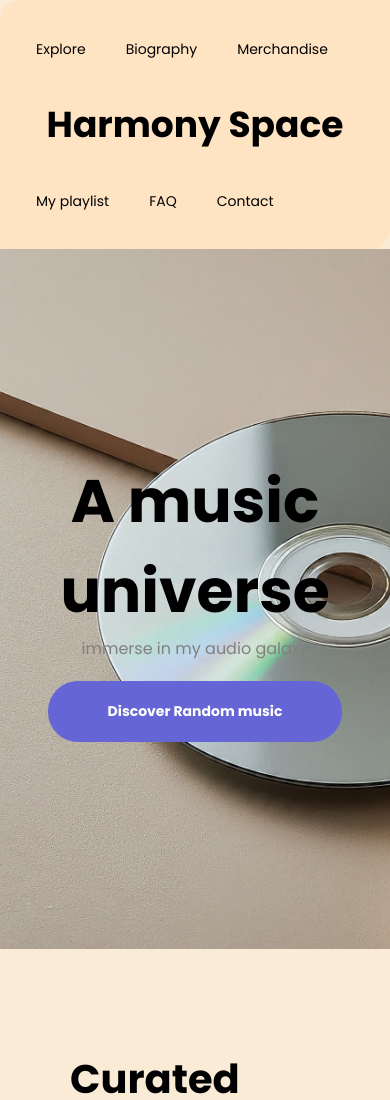
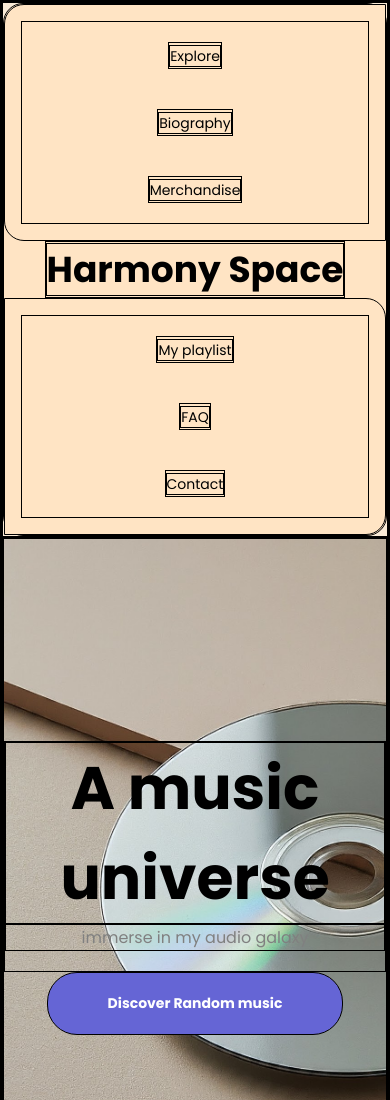
Before and after one commit to Tranfersafety/my-first-web, a plain HTML site: page index.html in a window 390 px wide. Shown: the top 1100 px of the page. Drawn offline with Linux system fonts and the light colour scheme.

Commit message:
gixed responsive

```diff
--- a/style.css
+++ b/style.css
@@ -2,7 +2,7 @@
   box-sizing: border-box;
   margin: 0;
   padding: 0;
-  /* border: 1px solid black; */
+  border: 1px solid black;
 }
 
 a {
@@ -26,6 +26,9 @@ header {
   /* margin: 0 10px; */
   position: sticky;
   top: 0;
+  @media (max-width: 600px) {
+    position: relative;
+  }
 }
 .nav-bar {
   display: flex;
@@ -37,6 +40,11 @@ header {
   -moz-border-radius: 20px;
   -ms-border-radius: 20px;
   -o-border-radius: 20px;
+  @media (max-width: 600px) {
+    display: flex;
+    flex-direction: column;
+    justify-content: center;
+  }
   .nav-left {
     border-top-left-radius: 20px;
     border-bottom-left-radius: 20px;
@@ -44,11 +52,6 @@ header {
   .nav-right {
     border-top-right-radius: 20px;
     border-bottom-right-radius: 20px;
-  }
-  @media (max-width: 600px) {
-    display: flex;
-    flex-direction: column;
-    justify-content: center;
   }
 }
 .nav-bar span {
@@ -64,6 +67,12 @@ ul {
   display: flex;
   flex-direction: row;
   margin: 1em;
+  @media (max-width: 600px) {
+    display: flex;
+    flex-direction: column;
+    justify-content: center;
+    align-items: center;
+  }
   li {
     margin: 20px;
     :hover {
```
